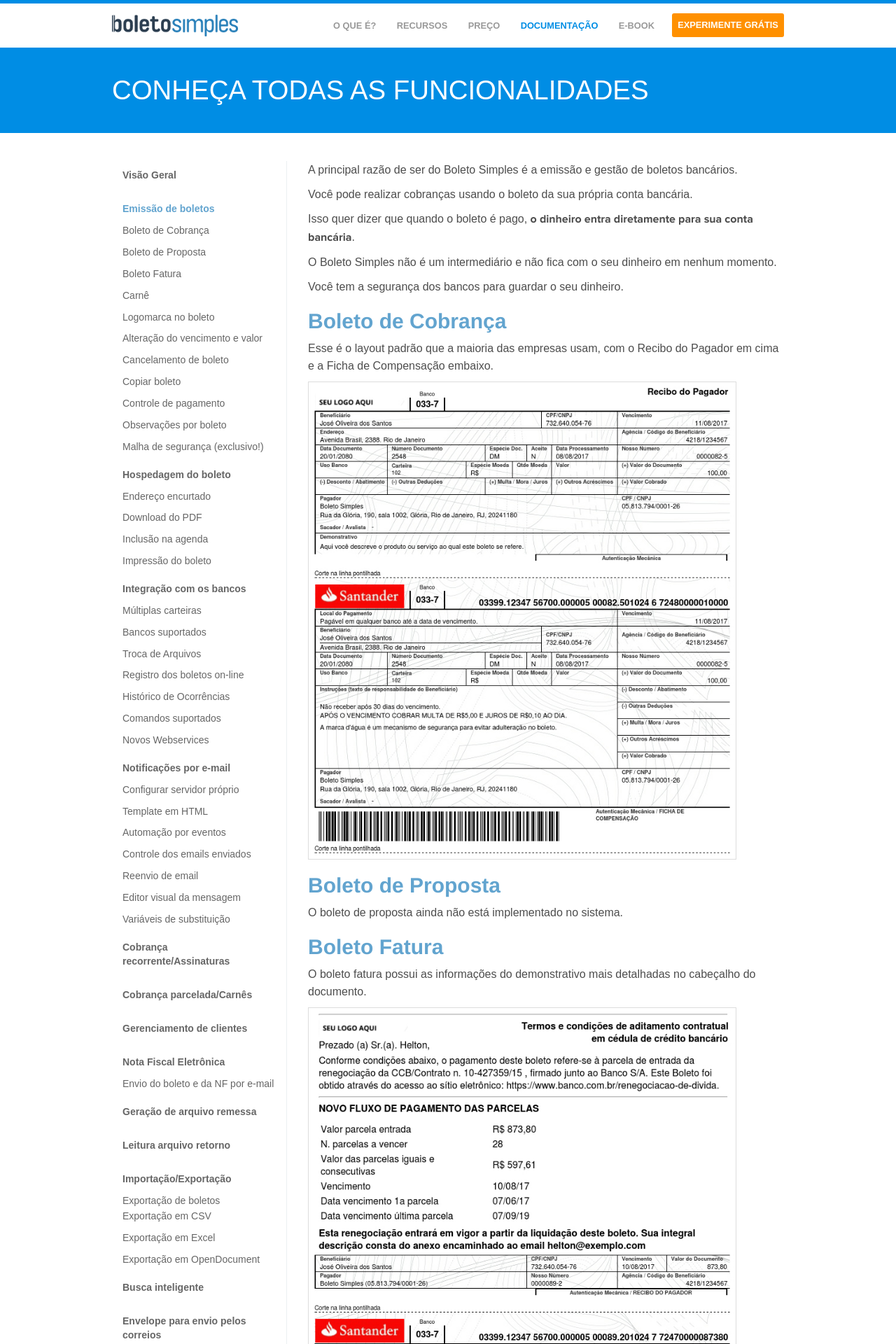
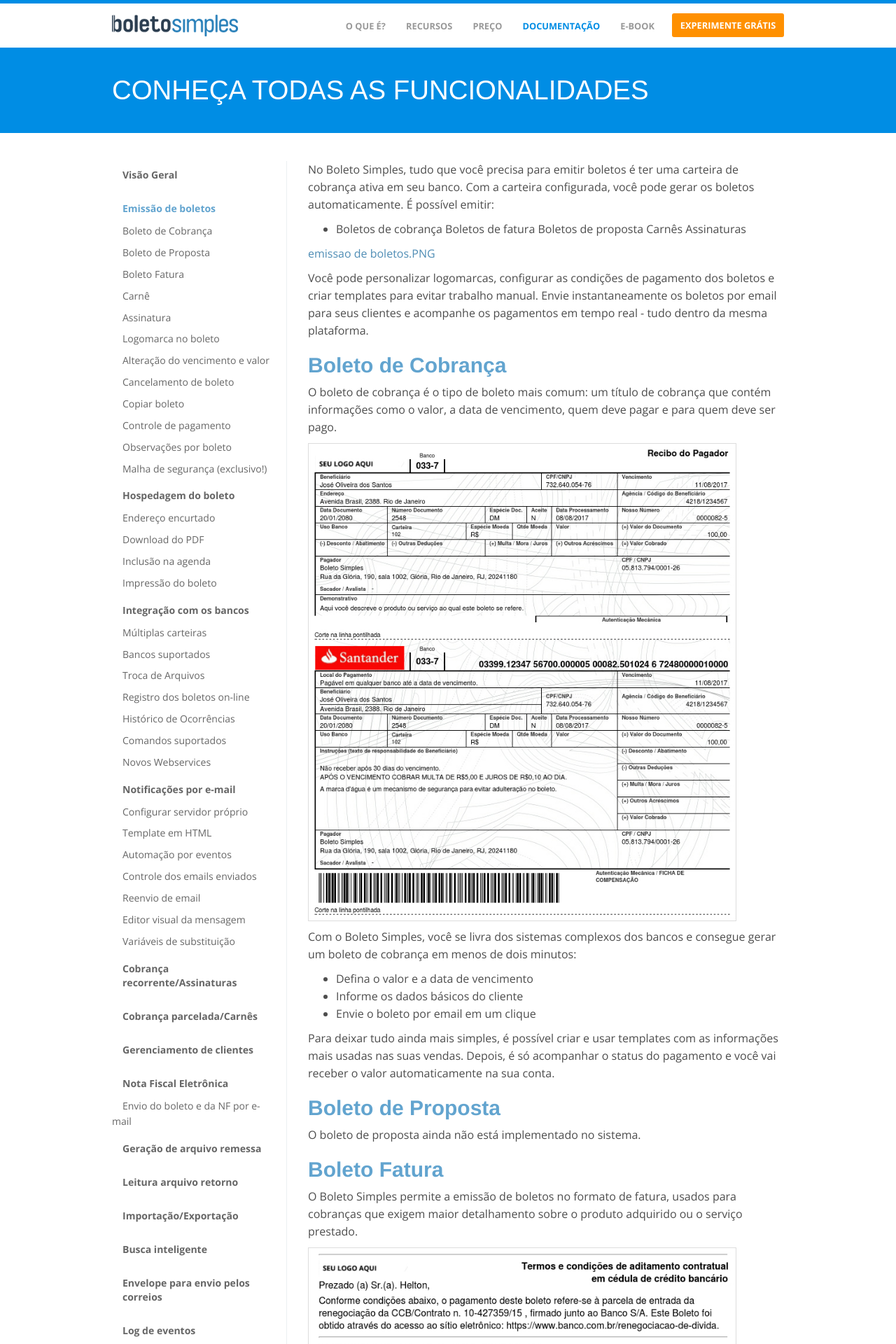
Before and after one commit to BoletoSimples/boletosimples-features, a Jekyll site: the page built from emissao-de-boletos.markdown, in a window 1280 px wide. Shown: the top 1920 px of the page at 70% size. Built offline with Jekyll 4.4.1, drawn with Linux system fonts in a browser that asks for light colours; some of the changed text lies outside the part shown.

Commit message:
Updated Emissao De Boletos and 7 other files

```diff
--- a/_includes/footer.html
+++ b/_includes/footer.html
@@ -108,5 +108,18 @@
   ga('send', 'pageview');
 
 </script>
+<!-- Start of LiveChat (www.livechatinc.com) code -->
+<script>
+  window.__lc = window.__lc || {};
+  window.__lc.license = 1045221;
+  window.__lc.group = 2;
+
+  (function() {
+    var lc = document.createElement('script'); lc.type = 'text/javascript'; lc.async = true;
+    lc.src = ('https:' == document.location.protocol ? 'https://' : 'http://') + 'cdn.livechatinc.com/tracking.js';
+    var s = document.getElementsByTagName('script')[0]; s.parentNode.insertBefore(lc, s);
+  })();
+</script>
+<!-- End of LiveChat code -->
 </body>
 </html>
--- a/css/style.css
+++ b/css/style.css
@@ -36,7 +36,7 @@
   -webkit-font-smoothing: antialiased;
   text-rendering: optimizeLegibility;
   color: #4d4d4d;
-  font-family: Arial, Helvetica, sans-serif;
+  font-family: "Open Sans", Arial, Helvetica, sans-serif;
   font-size: 16px;
 }
 
--- a/emissao-de-boletos.markdown
+++ b/emissao-de-boletos.markdown
@@ -7,23 +7,36 @@
   boleto-de-proposta: Boleto de Proposta
   boleto-fatura: Boleto Fatura
   carnê: Carnê
+  assinatura: Assinatura
 ---
 
-A principal razão de ser do Boleto Simples é a emissão e gestão de boletos bancários.
+No Boleto Simples, tudo que você precisa para emitir boletos é ter uma carteira de cobrança ativa em seu banco. Com a carteira configurada, você pode gerar os boletos automaticamente. É possível emitir:
 
-Você pode realizar cobranças usando o boleto da sua própria conta bancária.
+* Boletos de cobrança
+Boletos de fatura
+Boletos de proposta
+Carnês
+Assinaturas
 
-Isso quer dizer que quando o boleto é pago, **o dinheiro entra diretamente para sua conta bancária**.
+[emissao de boletos.PNG](/uploads/emissao%20de%20boletos.PNG)
 
-O Boleto Simples não é um intermediário e não fica com o seu dinheiro em nenhum momento.
-
-Você tem a segurança dos bancos para guardar o seu dinheiro.
+Você pode personalizar logomarcas, configurar as condições de pagamento dos boletos e criar templates para evitar trabalho manual.
+Envie instantaneamente os boletos por email para seus clientes e acompanhe os pagamentos em tempo real - tudo dentro da mesma plataforma.
 
 ## Boleto de Cobrança
 
-Esse é o layout padrão que a maioria das empresas usam, com o Recibo do Pagador em cima e a Ficha de Compensação embaixo.
+O boleto de cobrança é o tipo de boleto mais comum: um título de cobrança que contém informações como o valor, a data de vencimento, quem deve pagar e para quem deve ser pago.
 
 ![01-4af0204139d442b47e40ff6d42547c33fdb9559a9317467f3d2b2c48dd8c682c.jpg](/uploads/01-4af0204139d442b47e40ff6d42547c33fdb9559a9317467f3d2b2c48dd8c682c.jpg)
+
+Com o Boleto Simples, você se livra dos sistemas complexos dos bancos e consegue gerar um boleto de cobrança em menos de dois minutos:
+
+* Defina o valor e a data de vencimento
+* Informe os dados básicos do cliente
+* Envie o boleto por email em um clique
+
+Para deixar tudo ainda mais simples, é possível criar e usar templates com as informações mais usadas nas suas vendas. Depois, é só acompanhar o status do pagamento e você vai receber o valor automaticamente na sua conta.
+
 
 ## Boleto de Proposta
 
@@ -31,12 +44,36 @@
 
 ## Boleto Fatura
 
-O boleto fatura possui as informações do demonstrativo mais detalhadas no cabeçalho do documento.
+O Boleto Simples permite a emissão de boletos no formato de fatura, usados para cobranças que exigem maior detalhamento sobre o produto adquirido ou o serviço prestado.
 
 ![03-c1af5ceb5cc13511d5a19051d640ec77ebe56a4adbeaa3d40e8ac822d05520e3.jpg](/uploads/03-c1af5ceb5cc13511d5a19051d640ec77ebe56a4adbeaa3d40e8ac822d05520e3.jpg)
 
+Personalize as informações que serão incluídas no demonstrativo usando tags HTML e Markdown. O Markdown é uma das linguagens de marcação leves mais populares atualmente, permitindo editar o texto inserindo negrito, itálico, links e títulos.
+
+Assim, a formatação fica personalizada para as necessidades do seu negócio!
+
 ## Carnê
 
-O carnê é utilizado nas cobranças parceladas. Quando um valor de uma venda é parcelado em 2 ou mais vezes, você pode usar o carnê que nada mais é que um conjunto de boletos no mesmo valor com vencimentos seguidos em um intervalo mensal, bimestral, trimestral, semestral ou anual.
+Além dos boletos comuns, o Boleto Simples possibilita gerar carnês para pagamentos feitos em parcelas. Você cria de uma só vez um conjunto de boletos assim:
 
-![02-164700c57d54f97bf780d7caf956a5fab8a9f4bc47344d08959434a4917e5197.jpg](/uploads/02-164700c57d54f97bf780d7caf956a5fab8a9f4bc47344d08959434a4917e5197.jpg)
+![carne.jpg](/uploads/carne.jpg)
+
+As principais vantagens de gerar carnês no Boleto Simples são:
+
+* **Não precisa criar boletos individualmente:** você informa de uma só vez os dados para as cobranças e o Boleto Simples gera automaticamente o carnê
+* **Automatização dos envios:** com o carnê gerado, o Boleto Simples enviará para o cliente cada parcela nos meses de vencimento correspondentes.
+* **Tudo sob controle:** você acompanha pela própria plataforma a confirmação e a data dos pagamentos realizados.
+
+Além disso, oferecendo a possibilidade e pagamento em carnê você aumenta as chances de vendas de valores elevados para clientes que não possuem cartão de crédito.
+
+## Assinatura
+
+A Assinatura é uma forma de cobrança para compromissos de pagamentos recorrentes. Ela pode ser utilizada por empresas que buscam a fidelização do cliente ao produto, como por exemplo serviços e produtos de recorrência.
+
+No Boleto Simples, você gera uma assinatura em poucos minutos, configurando o cliente a quem pertence, o valor a ser pago e as datas de vencimento.
+
+A melhor parte é que depois disso, é tudo automático!
+
+O seu cliente vai receber cada boleto por email no prazo prévio ao vencimento da cobrança que você determinar.
+
+[assinatura.PNG](/uploads/assinatura.PNG)
```
Also changed, not shown: importacao-slash-exportacao/exportacao-de-boletos.markdown (deleted, +0 -15 lines), index.markdown (+7 -3 lines), _uploads/assinatura.PNG (added), _uploads/carne.jpg (added), _uploads/emissao de boletos.PNG (added).
